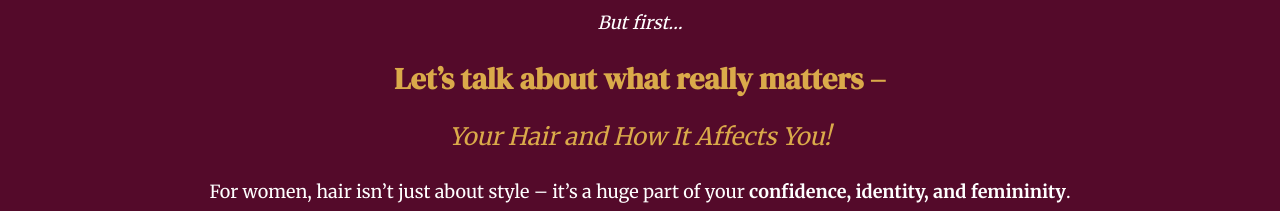
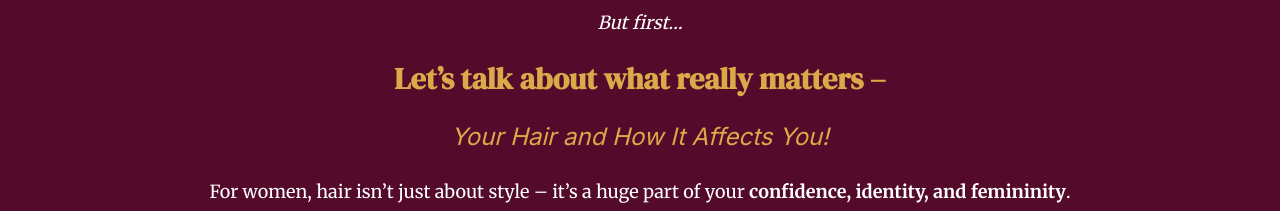
Before and after one commit to BidyutTLS/NnM-NLP11_New_page, a Next.js app: page / in a window 1280 px wide. Shown: the part 820-1031 px from the top of the page. Built offline with nearby package versions, Linux system fonts and the light colour scheme.

Commit message:
Update layout.tsx

```diff
--- a/app/layout.tsx
+++ b/app/layout.tsx
@@ -59,7 +59,7 @@ export const metadata: Metadata = {
 
 export default function RootLayout({ children }: { children: React.ReactNode }) {
   return (
-    <html lang="en" className={`${dmSerif.variable} ${merriweather.variable}`}>
+    <html lang="en" className={`${dmSerif.variable} ${merriweather.variable} ${inter.variable}`}>
       <body className="bg-[#f9f9f9] text-[#2c2c2c]">{children}</body>
     </html>
   );
```
